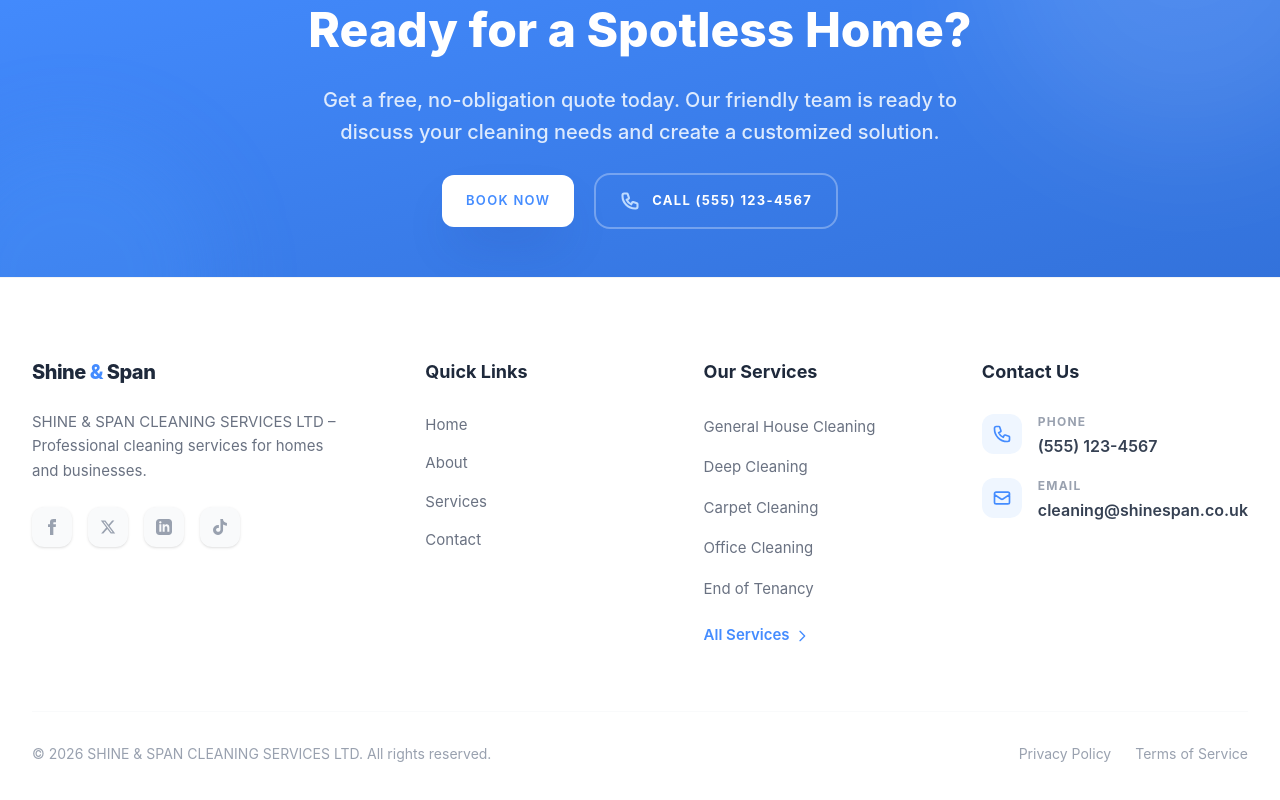
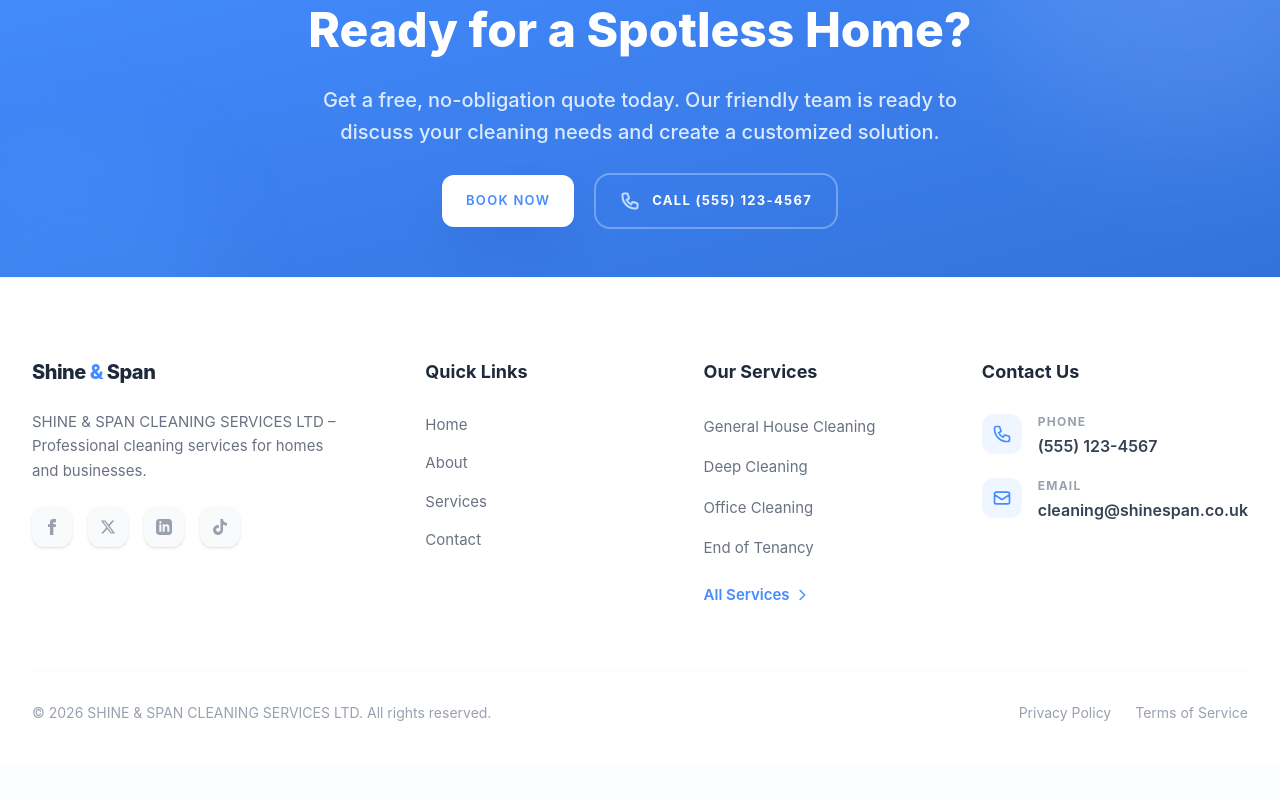
Before and after one commit to asim007464/Shine-Span-project, a React (Vite) app: page / in a window 1280 px wide. Shown: the part 2427-3227 px from the top of the page. After the commit the page ends 3190 px from the top, so only its background shows below. Built offline with nearby package versions, Linux system fonts and the light colour scheme.

Commit message:
update footer creating link

```diff
--- a/src/components/Homecomponents/Footer.jsx
+++ b/src/components/Homecomponents/Footer.jsx
@@ -14,7 +14,6 @@ const Footer = () => {
   const serviceLinks = [
     "General House Cleaning",
     "Deep Cleaning",
-    "Carpet Cleaning",
     "Office Cleaning",
     "End of Tenancy",
   ];
```
